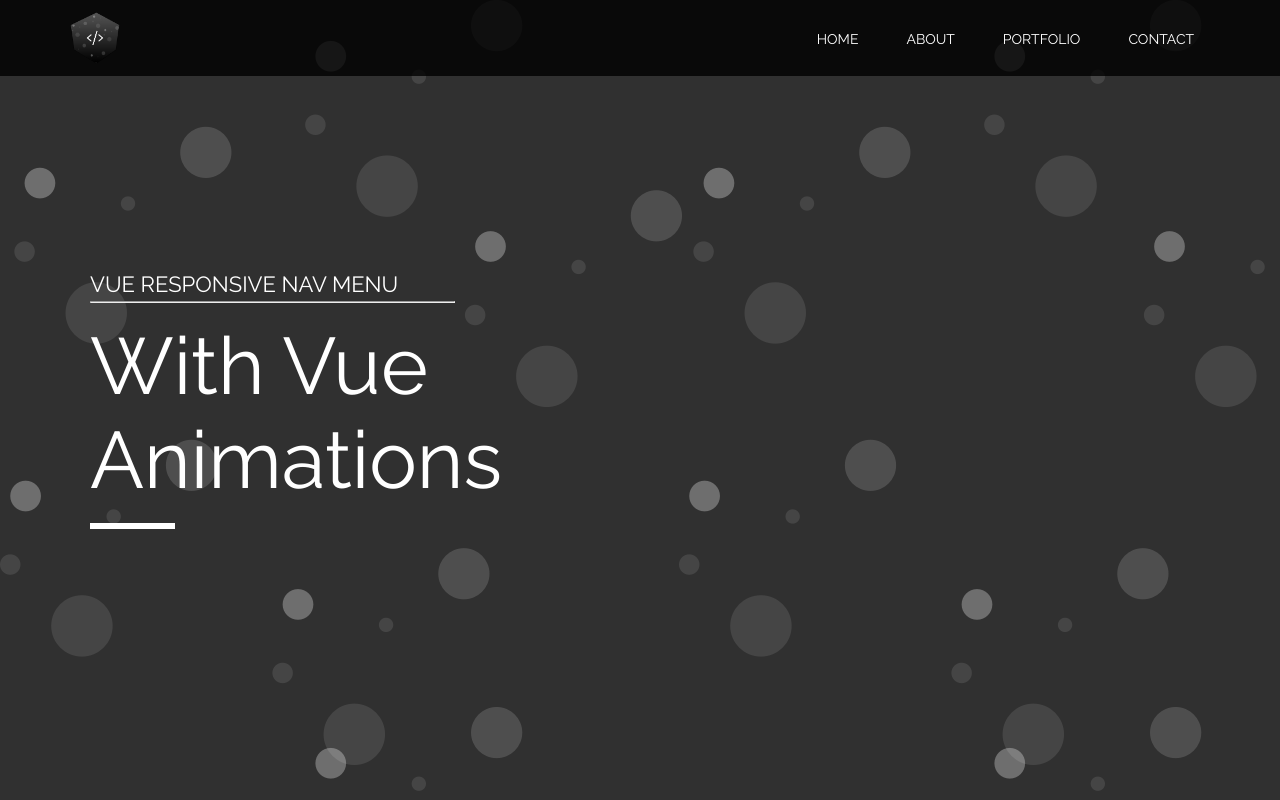
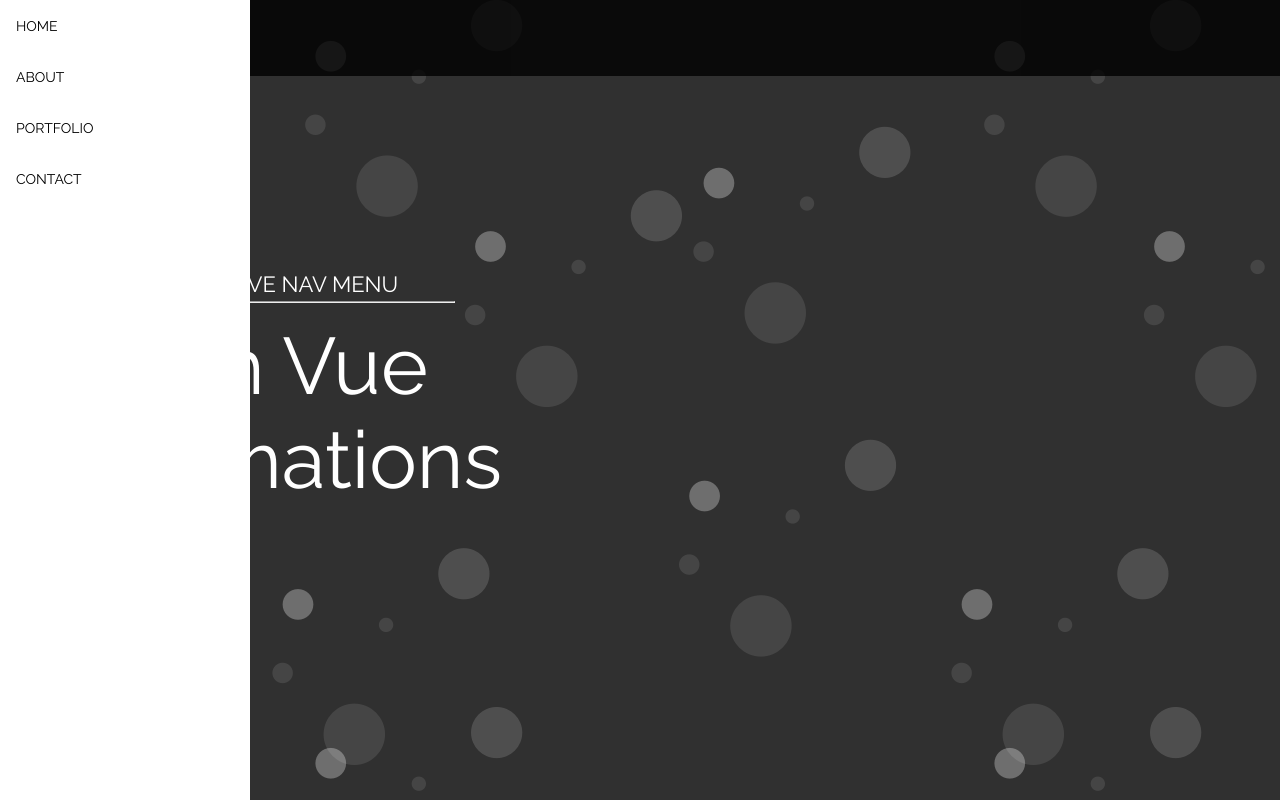
Before and after one commit to rafaelpianaro/responsive-nav-vue3, a Vue app: page / in a window 1280 px wide. Built offline with nearby package versions, Linux system fonts and the light colour scheme.

Commit message:
.dropdown-nav

```diff
--- a/src/components/Navigation.vue
+++ b/src/components/Navigation.vue
@@ -31,8 +31,8 @@ export default {
   data() {
     return {
       scrollPosition: null,
-      mobile: false,
-      mobileNav: null,
+      mobile: true,
+      mobileNav: true,
       windowWidth: null,
     }
   }
@@ -123,6 +123,25 @@ header {
       transform: rotate(180deg)
     }
 
+    .dropdown-nav {
+      display: flex;
+      flex-direction: column;
+      position: fixed;
+      width: 100%;
+      max-width: 250px;
+      height: 100%;
+      background-color: #fff;
+      top: 0;
+      left: 0;
+
+      li {
+        margin-left: 0;
+        .link {
+          color: #000;
+        }
+      }
+    }
+
   }
 }
 
```
